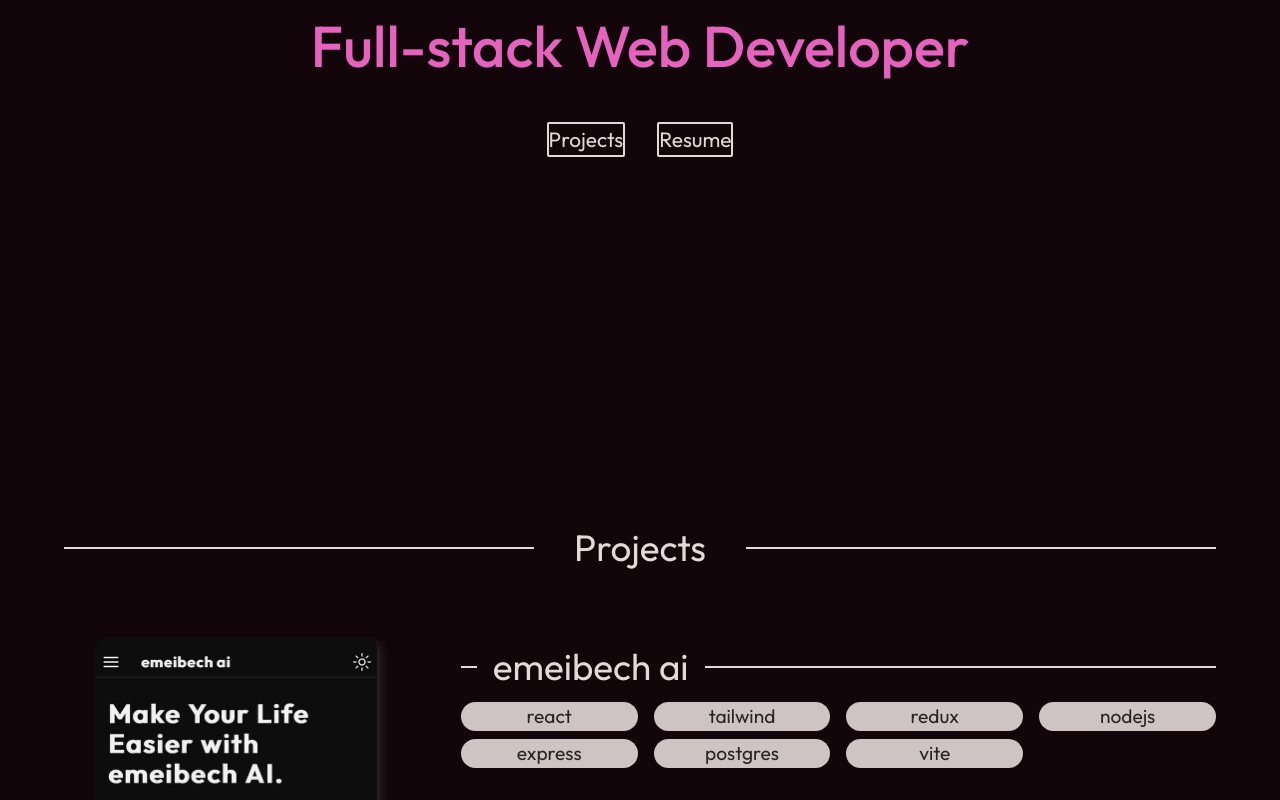
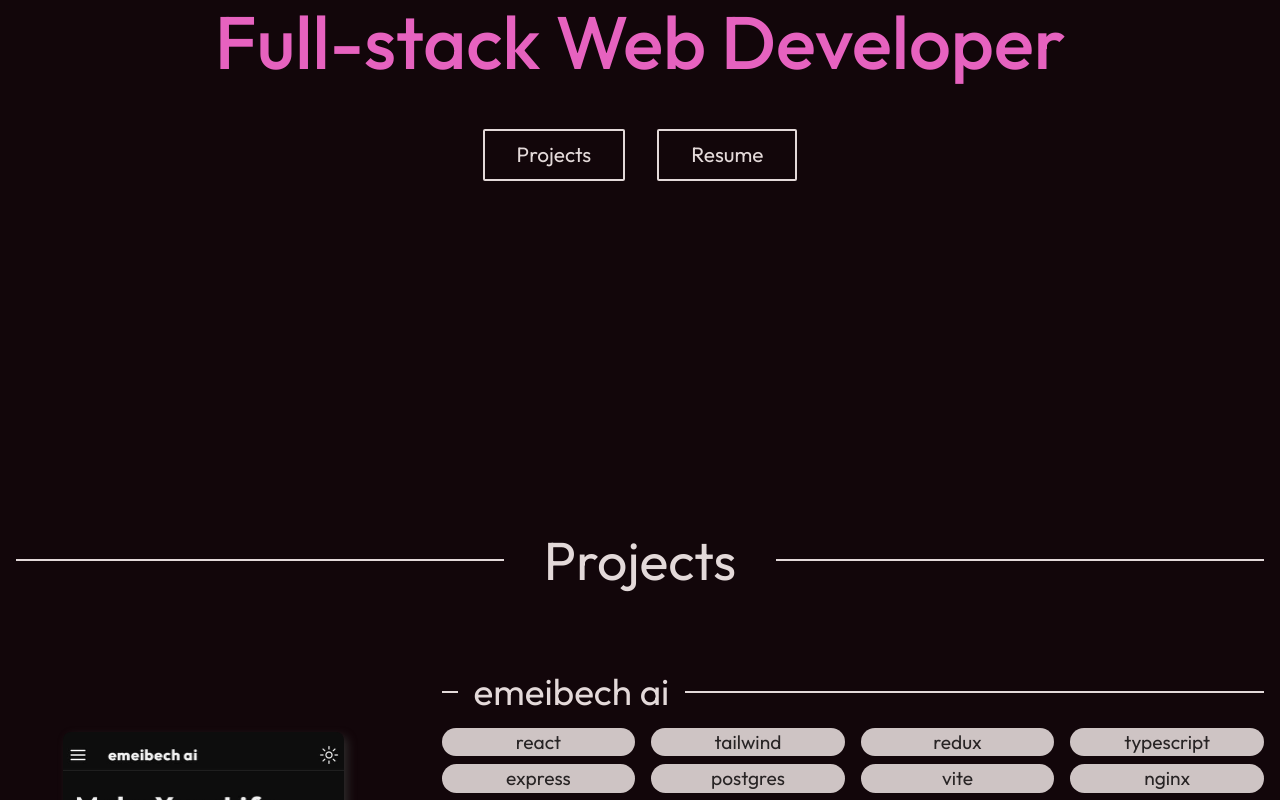
Before and after one commit to emeibech/emeibech, a React (Vite) app: page / in a window 1280 px wide. Shown: the part 360-1160 px from the top of the page. Built offline with nearby package versions, Linux system fonts and the light colour scheme.

Commit message:
Finish up with the first project

```diff
--- a/src/App.tsx
+++ b/src/App.tsx
@@ -3,6 +3,10 @@ import AnimatedButton from './components/AnimatedButton';
 import Project from './components/Project';
 import StyledHeading from './components/StyledHeading';
 import aiHome from './imgs/ai-home.jpeg';
+import aiLighthouseDark from './imgs/ai-lighthouse-dark.png';
+import aiLighthouseLight from './imgs/ai-lighthouse-light.png';
+
+const theme = 'dark';
 
 function App() {
   return (
@@ -12,7 +16,7 @@ function App() {
       text-fglight dark:text-fgdark
     `}
     >
-      <main>
+      <main className="px-4">
         <section className="svh grid place-content-center gap-8">
           <div
             className={`
@@ -20,7 +24,7 @@ function App() {
           `}
           >
             <h1
-              className="fluidtext-3xl animate-fadein"
+              className="fluidtext-4xl animate-fadein"
               aria-label="Mark Anthony Bechayda"
             >
               Mark Anthony Bechayda
@@ -28,7 +32,7 @@ function App() {
             <h2
               aria-label="Full-stack Web Developer"
               className={`
-              fluidtext-4xl animate-fadein
+              fluidtext-5xl animate-fadein
             text-accentlight dark:text-accentdark
             `}
             >
@@ -37,10 +41,12 @@ function App() {
           </div>
 
           <div className="flex gap-8 justify-center animate-fadein">
-            <AnimatedButton className="fluidtext-base">
+            <AnimatedButton className="fluidtext-base" padding="px-8 py-2">
               <a href="#projects">Projects</a>
             </AnimatedButton>
-            <AnimatedButton className="fluidtext-base">Resume</AnimatedButton>
+            <AnimatedButton className="fluidtext-base" padding="px-8 py-2">
+              <a href="#">Resume</a>
+            </AnimatedButton>
           </div>
         </section>
 
@@ -48,7 +54,7 @@ function App() {
           <StyledHeading className="min-w-[min(80vw,_960px)]">
             <h3
               className={`
-              fluidtext-2xl px-4 sm:px-10
+              fluidtext-3xl px-4 sm:px-10
           `}
             >
               Projects
@@ -58,20 +64,33 @@ function App() {
           <Project
             name="emeibech ai"
             imgSrc={aiHome}
+            lighthouseUrl={
+              theme === 'dark' ? aiLighthouseDark : aiLighthouseLight
+            }
             demoUrl="https://www.youtube.com/watch?v=gNrKtW4pLao"
             technologies={[
               'react',
               'tailwind',
               'redux',
-              'nodejs',
+              'typescript',
               'express',
               'postgres',
               'vite',
+              'nginx',
             ]}
+            description={`Lorem ipsum dolor sit amet, consectetur adipiscing elit,
+            sed do eiusmod tempor incididunt ut labore et dolore magna aliqua.
+            Ut enim ad minim veniam, quis nostrud exercitation ullamco laboris nisi
+            ut aliquip ex ea commodo consequat. Duis aute irure dolor in
+            reprehenderit in voluptate velit esse cillum dolore eu fugiat nulla
+            pariatur. Excepteur sint occaecat cupidatat non proident, sunt in
+            culpa qui officia deserunt mollit anim id est laborum.`}
           />
         </section>
       </main>
-      <footer></footer>
+      <footer className="text-center py-8 mt-40 opacity-90">
+        <p className="textfluid-xs">Copyright © 2024 emeibech.com </p>
+      </footer>
     </div>
   );
 }
```
